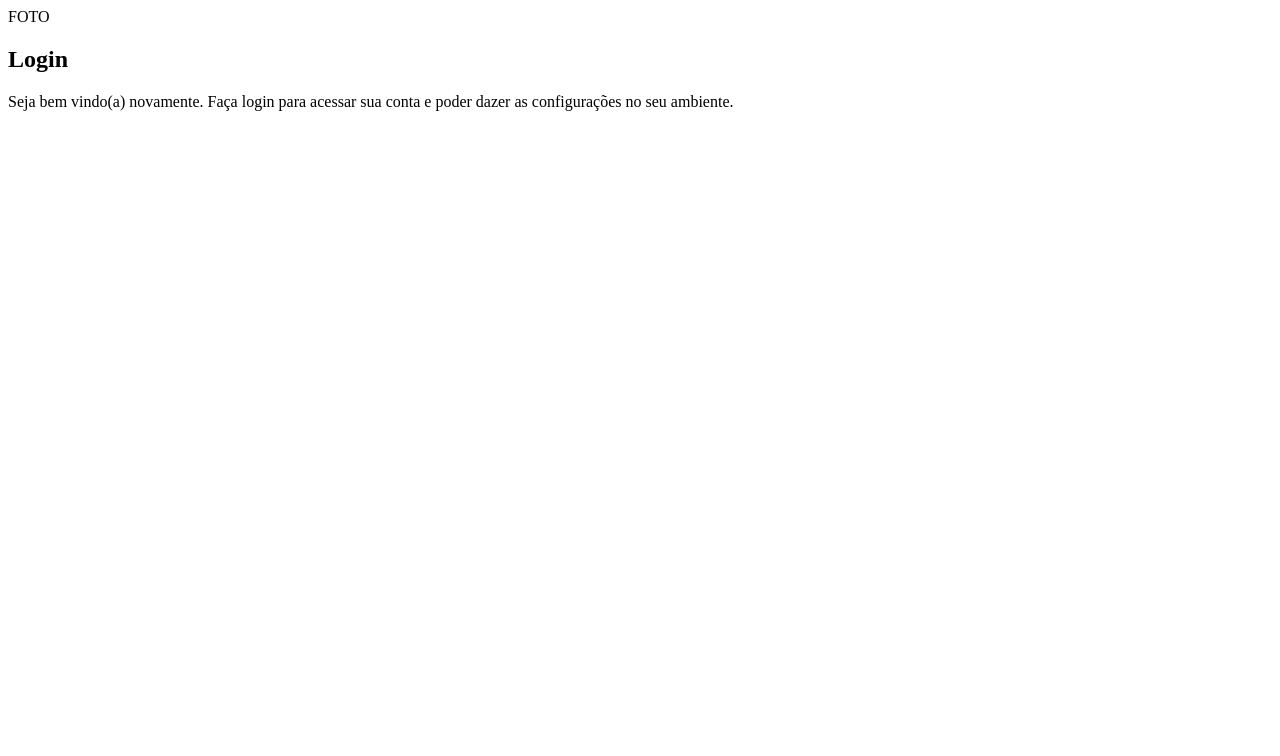
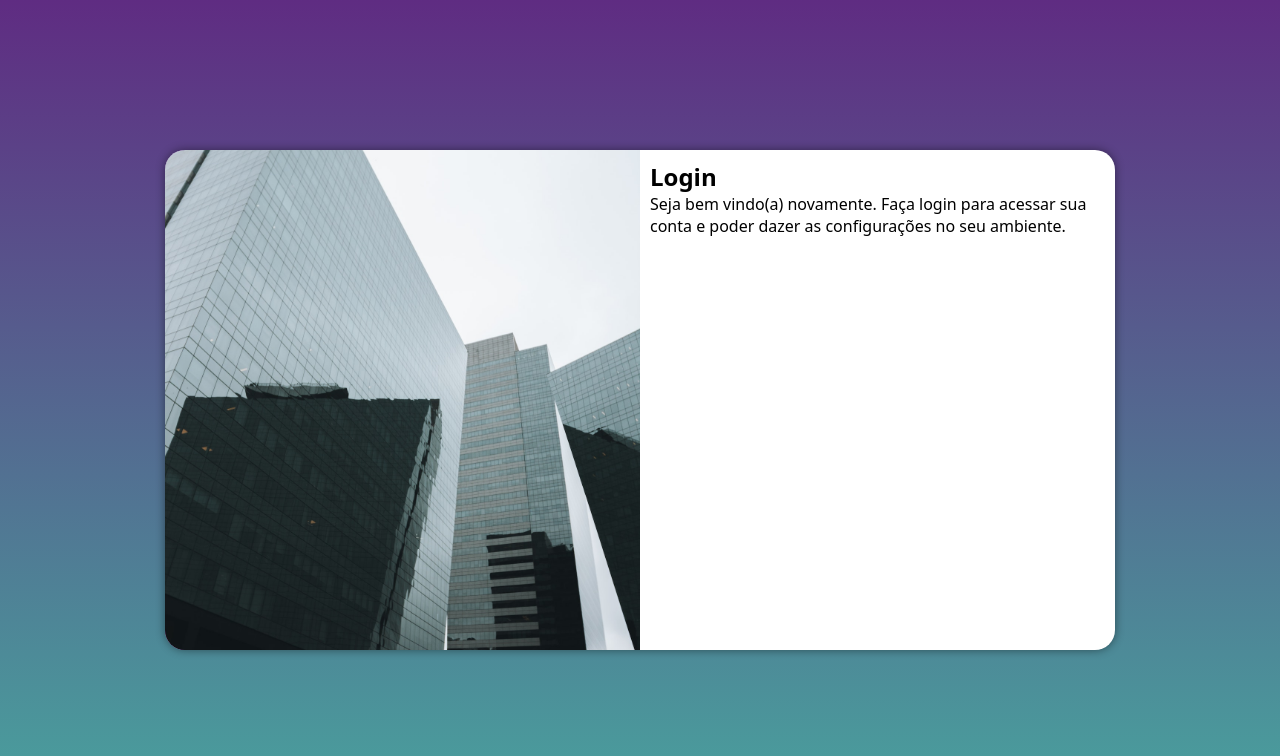
Before and after one commit to maurochavesjr/projeto-login, a plain HTML site: page index.html in a window 1280 px wide. Drawn offline with Linux system fonts and the light colour scheme.

Commit message:
alterações nos estilos telas mq

```diff
--- /dev/null
+++ b/estilos/media-query.css
@@ -0,0 +1,43 @@
+@charset "UTF-8";
+
+@media screen and (min-width: 768px) and (max-width: 992px) {
+    body{
+        background-image: linear-gradient(to top, #49a09d, #5f2c82);
+    }
+
+    section#login{
+        width: 80vw;
+    }
+
+    section#login > div#imagem{
+        float: left;
+        width: 30%;
+        height: 100%;
+    }
+
+    section#login > div#formulario {
+        float: right;
+        width: 70%;
+    }
+}
+
+@media screen and (min-width: 992px){
+    body{
+        background-image: linear-gradient(to top, #49a09d, #5f2c82);
+    }
+
+    section#login{
+        width: 950px;
+    }
+
+    section#login > div#imagem{
+        float: left;
+        width: 50%;
+        height: 100%;
+    }
+
+    section#login > div#formulario{
+        float: right;
+        width: 50%;
+    }
+}
--- a/estilos/style.css
+++ b/estilos/style.css
@@ -3,3 +3,52 @@
 /*Paleta de cores:
     verde: #49a09d
     lilas: #5f2c82*/
+
+*{
+    font-family: system-ui, -apple-system, BlinkMacSystemFont, 'Segoe UI', Roboto, Oxygen, Ubuntu, Cantarell, 'Open Sans', 'Helvetica Neue', sans-serif;
+    padding: 0px;
+    margin: 0px;
+    box-sizing: border-box;
+}
+
+body,html{
+    background-color: #5f2c82;
+    height: 100vh;
+    width: 100vw;
+}
+
+main{
+    position: relative;
+    height: 100vh;
+    width: 100vw;
+}
+
+section#login{
+    position: absolute;
+    top: 50%;
+    left: 50%;
+    transform: translate(-50%, -50%);
+    overflow: hidden;
+
+    background-color: white;
+    width: 250px;
+    height: 500px;
+    border-radius: 20px;
+    box-shadow: 0px 0px 10px rgba(0, 0, 0, 0.452);
+
+    transition: width 0.3s, height .3s;
+    transition-timing-function: ease;
+}
+
+section#login > div#imagem{
+    background: #5f2c82 url(../imagens/predio.jpg) no-repeat;
+    background-size: cover;
+    background-position: left bottom;
+    height: 50%;
+    display: block;
+}
+
+section#login > div#formulario{
+    padding: 10px;
+    display: block;
+}
--- a/index.html
+++ b/index.html
@@ -5,17 +5,20 @@
     <meta name="viewport" content="width=device-width, initial-scale=1.0">
     <title>Login</title>
     <link rel="stylesheet" href="estilos/style.css">
+    <link rel="stylesheet" href="estilos/media-query.css">
 </head>
 <body>
     <main>
         <section id="login">
             <div id="imagem">
-                FOTO
+
             </div>
             <div id="formulario">
                 <h1>Login</h1>
                 <p>Seja bem vindo(a) novamente. Faça login para acessar sua conta e poder dazer as configurações no seu ambiente.</p>
-                <form action="login.php" method="post"></form>
+                <form action="login.php" method="post">
+
+                </form>
             </div>
         </section>
     </main>
```
Also changed, not shown: imagens/predio2.jpg (added).
